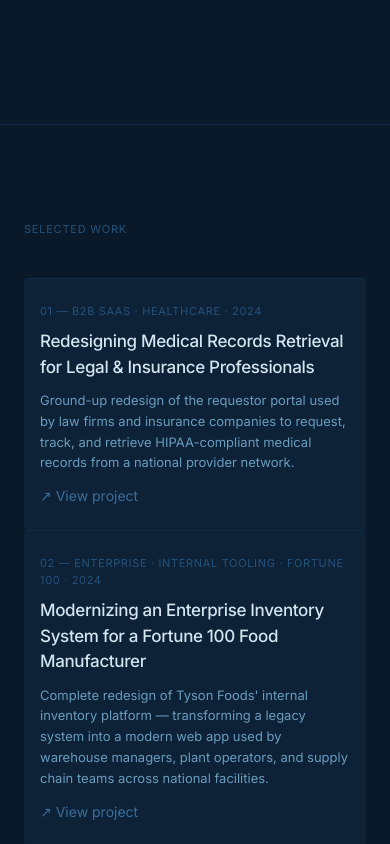
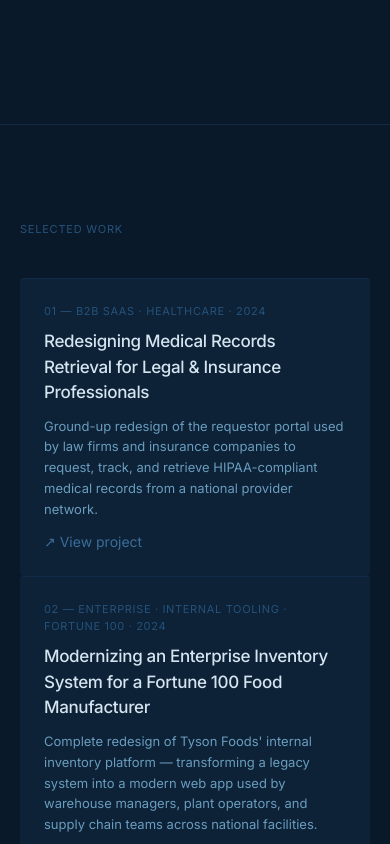
Before and after one commit to muhhagency/muhh-portfolio, a Next.js app: page / in a window 390 px wide. Shown: the part 720-1564 px from the top of the page. Built offline with nearby package versions, Linux system fonts and the light colour scheme.

Commit message:
Increase project card padding on mobile

```diff
--- a/app/Portfolio.tsx
+++ b/app/Portfolio.tsx
@@ -334,7 +334,7 @@ function CaseCard({ project, isLast }: { project: Project; isLast: boolean }) {
   const { isMobile } = useBreakpoint();
   return (
     <div className="case-card" onMouseEnter={() => setHovered(true)} onMouseLeave={() => setHovered(false)}
-      style={{ background: hovered ? C.bgHover : C.bgCard, borderTop: `0.5px solid ${C.p200}`, borderBottom: isLast ? `0.5px solid ${C.p200}` : "none", padding: isMobile ? "24px 16px" : "28px 24px", display: "grid", gridTemplateColumns: isMobile ? "1fr" : "1fr 100px", gap: isMobile ? "12px" : "32px", alignItems: "start", cursor: "default", transition: "background 150ms ease", fontFamily: font, marginLeft: isMobile ? 0 : "-24px", marginRight: isMobile ? 0 : "-24px", borderRadius: "4px" }}
+      style={{ background: hovered ? C.bgHover : C.bgCard, borderTop: `0.5px solid ${C.p200}`, borderBottom: isLast ? `0.5px solid ${C.p200}` : "none", padding: isMobile ? "24px" : "28px 24px", display: "grid", gridTemplateColumns: isMobile ? "1fr" : "1fr 100px", gap: isMobile ? "12px" : "32px", alignItems: "start", cursor: "default", transition: "background 150ms ease", fontFamily: font, marginLeft: isMobile ? 0 : "-24px", marginRight: isMobile ? 0 : "-24px", borderRadius: "4px" }}
     >
       <div>
         <p style={{ ...s.tag, marginBottom: "10px" }}>{project.num} — {project.tag}</p>
@@ -387,7 +387,7 @@ function Work() {
 
   return (
     <section ref={sectionRef} id="work" style={{ width: "100%", background: C.bg, borderTop: `0.5px solid ${C.p200}`, display: "flex", justifyContent: "center" }}>
-      <div style={{ width: "100%", maxWidth: "1080px", padding: "96px clamp(24px,5vw,72px)", display: "flex", flexDirection: "column", alignItems: "flex-start" }}>
+      <div style={{ width: "100%", maxWidth: "1080px", padding: "96px clamp(20px,5vw,72px)", display: "flex", flexDirection: "column", alignItems: "flex-start" }}>
         <p ref={labelRef} style={{ ...s.eyebrow, marginBottom: "40px" }}>Selected Work</p>
         <div ref={cardsRef} style={{ width: "100%", display: "flex", flexDirection: "column" }}>
           {projects.map((p, i) => <CaseCard key={p.num} project={p} isLast={i === projects.length - 1} />)}
```
